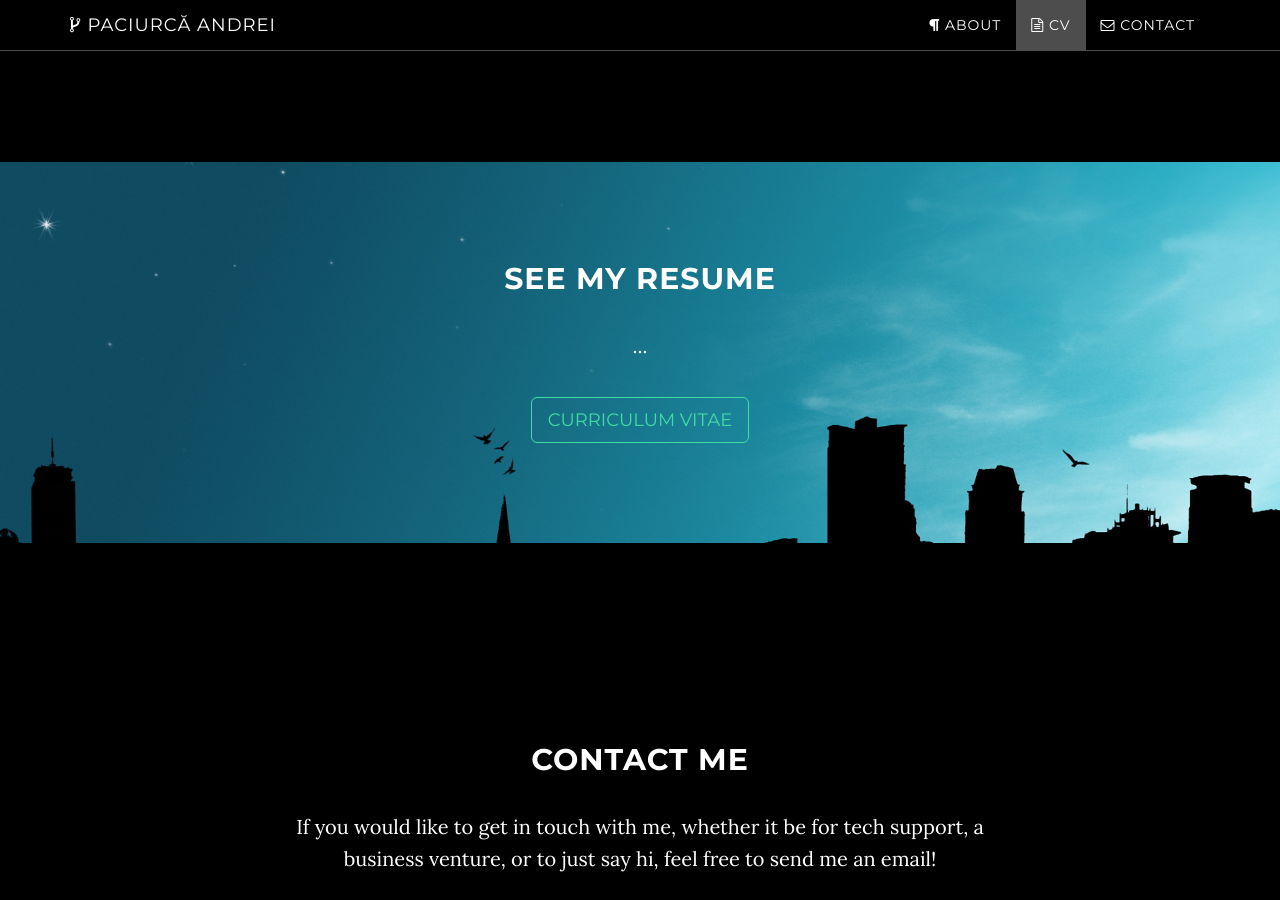
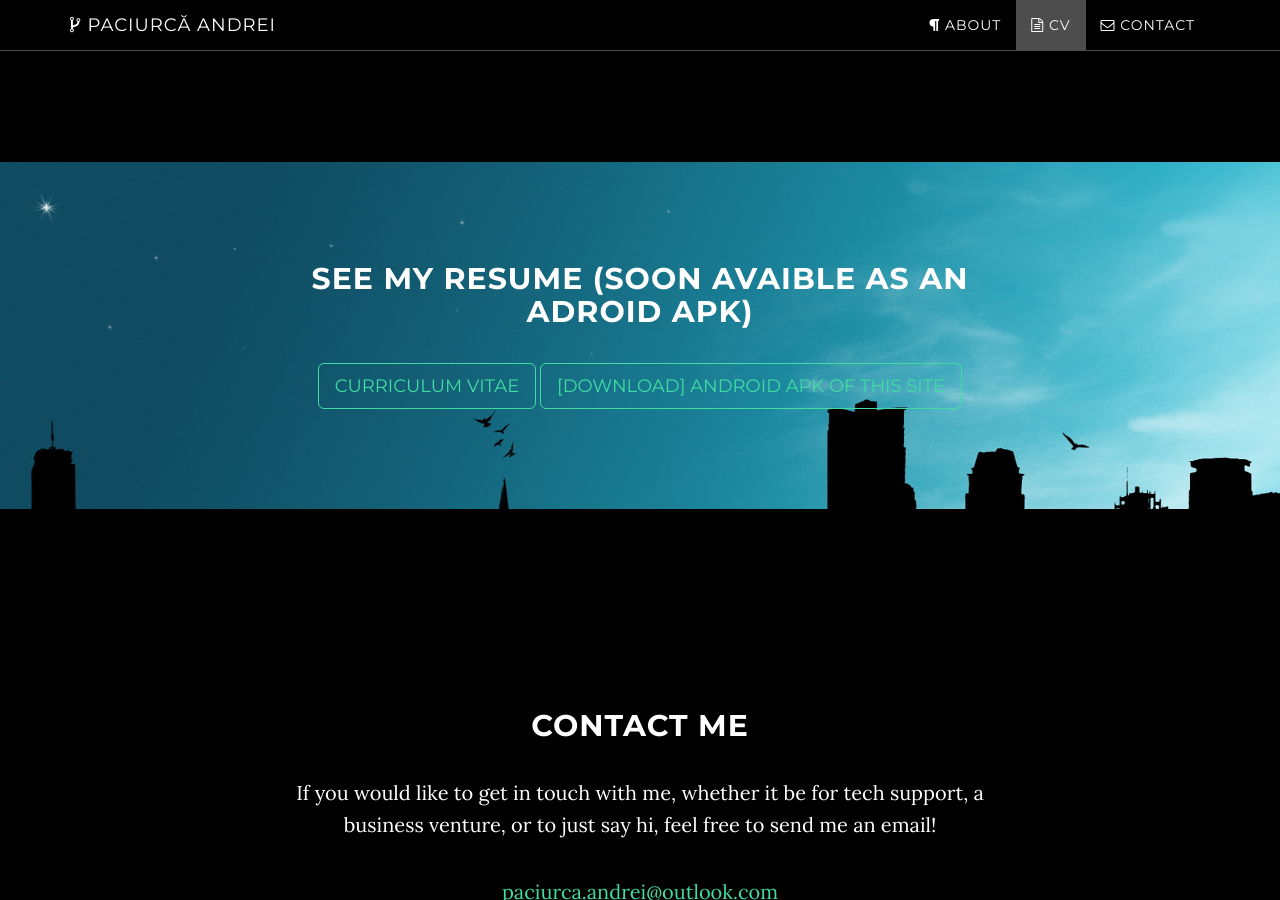
Before and after one commit to andreipaciurca/andreipaciurca.github.io, a Jekyll site: the page built from index.html, in a window 1280 px wide and 900 px high, scrolled down 1532 px. Built offline with Jekyll 4.4.1, drawn with Linux system fonts in a browser that asks for light colours.

Commit message:
Update download.html

```diff
--- a/_includes/download.html
+++ b/_includes/download.html
@@ -3,9 +3,9 @@
         <div class="download-section">
             <div class="container">
                 <div class="col-lg-8 col-lg-offset-2">
-                    <h2>See my resume</h2>
-                    <p>...</p>
+                    <h2>See my resume (soon avaible as an adroid apk)</h2>
                     <a onclick="window.open('https://andreipaciurca.github.io/cv.html', '_blank' ); location.reload();" class="btn btn-default btn-lg">Curriculum vitae</a>
+                    <a onclick="window.open('https://drive.google.com/file/d/0B5iQSeTrYkBPcDRIVWE0aXYyaG8/view?usp=sharing', '_blank' ); location.reload();" class="btn btn-default btn-lg">[Download] Android APK of this site</a>
                 </div>
             </div>
         </div>
```
